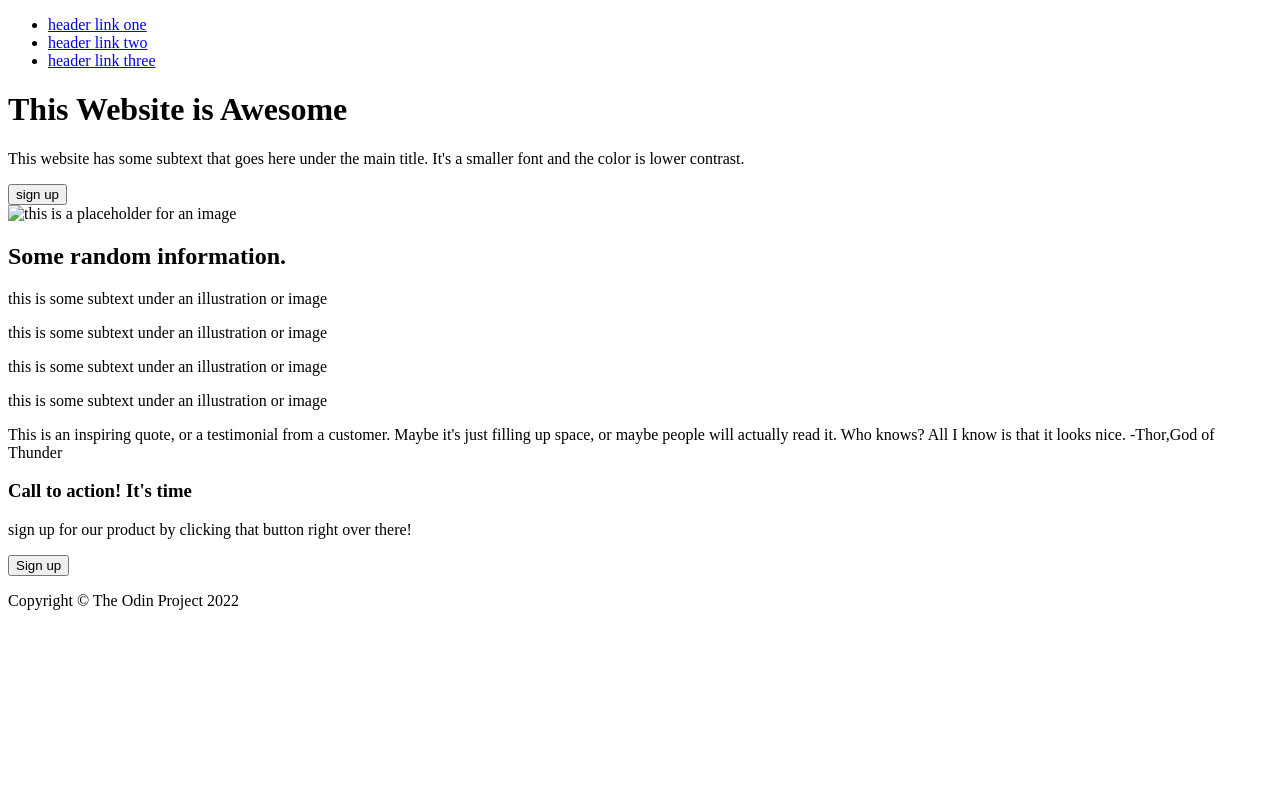
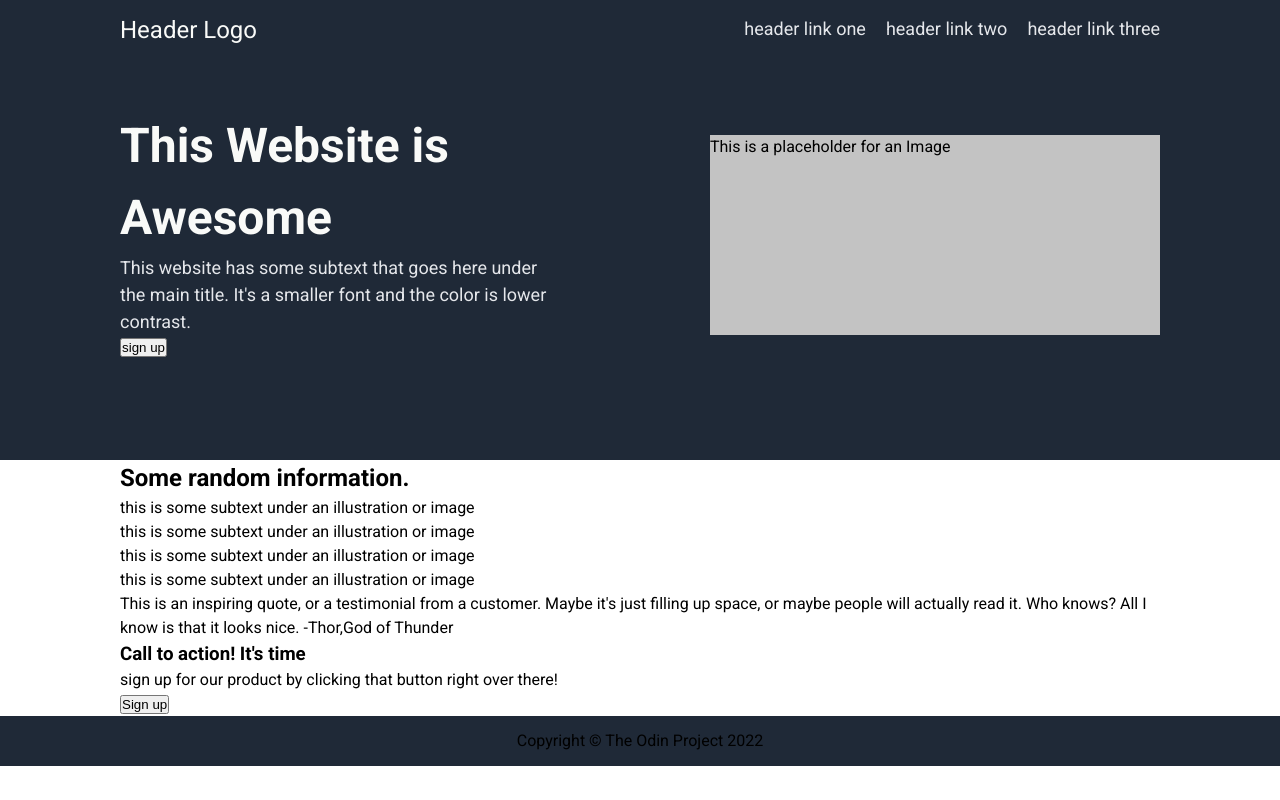
Before and after one commit to jomoke814/odin-project-website, a plain HTML site: page index.html in a window 1280 px wide. Drawn offline with Linux system fonts and the light colour scheme.

Commit message:
adding css stylesheet and styling navbar & header section

```diff
--- a/css/styles.css
+++ b/css/styles.css
@@ -0,0 +1,105 @@
+* {
+    box-sizing: border-box;
+    margin: 0;
+    padding: 0;
+}
+
+body {
+    font-family: 'roboto', sans-serif;
+    font-size: 16px;
+    line-height: 1.5;
+    height: 100vh;
+    display: flex;
+    flex-direction: column;
+}
+
+.container {
+    max-width: 1100px;
+    margin: 0 auto;
+    padding: 0 30px;
+}
+
+ul {
+    list-style-type: none;
+}
+
+.navbar {
+    background-color: #1F2937;
+    height: 60px;
+}
+
+.navbar .logo {
+    font-size: 24px;
+    color: #F9FAF8;
+}
+
+.navbar a {
+    font-size: 18px;
+    color: #E5E7EB;
+    text-decoration: none;
+}
+
+.navbar a:hover {
+    color: #0151cc;
+}
+
+.navbar .container {
+    display: flex;
+    justify-content: space-between;
+    align-items: center;
+    height: 100%;
+}
+
+.navbar ul {
+    display: flex;
+}
+
+.navbar ul li {
+    margin-left: 20px;
+    margin-top: 15px;
+}
+
+.header {
+    background-color: #1F2937;
+    min-height: 400px;
+    padding-top: 50px;
+}
+
+.header h1 {
+    font-size: 48px;
+    font-weight: extra-bold;
+    color: #F9FAF8;
+}
+
+.secondary {
+    color: #E5E7EB;
+    font-size: 18px;
+}
+
+.image {
+    background-color: #c3c3c3;
+    width: 450px;
+    height: 200px;
+}
+
+.header .container {
+    display: flex;
+    align-items: center;
+    justify-content: center;
+}
+
+.push-right{
+    flex-shrink: 0;
+    /* width: 50%; */
+    margin-left: 150px;
+}
+
+
+
+.footer {
+    display: flex;
+    align-items: center;
+    justify-content: center;
+    background-color: #1F2937;
+    height: 50px;
+}
--- a/index.html
+++ b/index.html
@@ -4,12 +4,16 @@
     <meta charset="UTF-8">
     <meta http-equiv="X-UA-Compatible" content="IE=edge">
     <meta name="viewport" content="width=device-width, initial-scale=1.0">
+    <link rel="preconnect" href="https://fonts.googleapis.com">
+    <link rel="preconnect" href="https://fonts.gstatic.com" crossorigin>
+    <link href="https://fonts.googleapis.com/css2?family=Roboto:wght@100;300;400;500;700&display=swap" rel="stylesheet">
+    <link rel="stylesheet" href="css/styles.css">
     <title>Website</title>
 </head>
 <body>
     <nav class="navbar">
         <div class="container">
-            <div class="logo">
+            <div class="logo">Header Logo</div>
                 <ul class="navbar">
                     <li>
                         <a href="#">header link one</a>
@@ -21,7 +25,6 @@
                         <a href="#">header link three</a>
                     </li>
                 </ul>
-            </div>
         </div>
     </nav>
 
@@ -29,28 +32,26 @@
         <div class="container">
             <div>
                 <h1>This Website is Awesome</h1>
-                <p>This website has some subtext that goes here under the main title. It's a smaller font and the color is lower contrast.</p>
+                <p class="secondary">This website has some subtext that goes here under the main title. It's a smaller font and the color is lower contrast.</p>
                 <button>sign up</button>
             </div>
-            <img src="not_found.jpeg" alt="this is a placeholder for an image">
+            <div class="push-right">
+                <div class="image"><p>This is a placeholder for an Image</p></div>
+            </div>
         </div>
     </header>
 
     <main class="boxes">
         <div class="container">
             <h2>Some random information.</h2>
-            <div class="box">
+            <div class="box"></div>
                 <p>this is some subtext under an illustration or image</p>
-            </div>
-            <div class="box">
+            <div class="box"></div>
                 <p>this is some subtext under an illustration or image</p>
-            </div>
-            <div class="box">
+            <div class="box"></div>
                 <p>this is some subtext under an illustration or image</p>
-            </div>
-            <div class="box">
+            <div class="box"></div>
                 <p>this is some subtext under an illustration or image</p>
-            </div>
         </div>
     </main>
 
```
